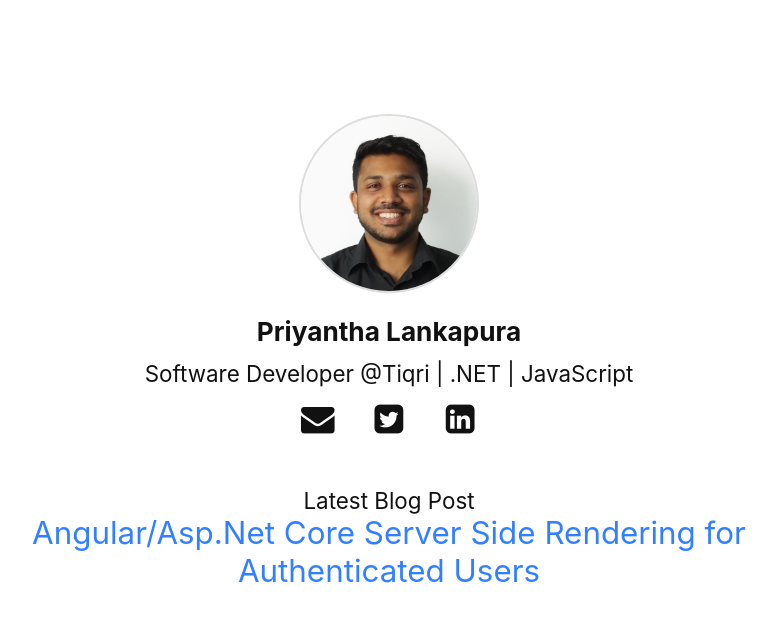
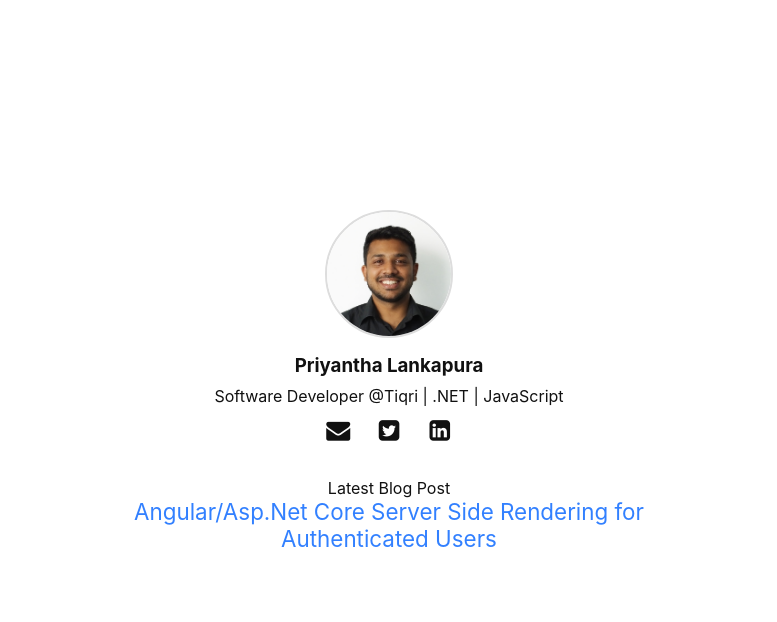
Before and after one commit to lankaapura/lankapura.net, a Jekyll site: the page built from index.html, in a window 1280 px wide. Shown: the top 622 px of the page, without its empty margins (251-1028 px from the left). Built offline with Jekyll 4.4.1, drawn with Linux system fonts in a browser that asks for light colours; nearby versions of some CDN libraries; the list of posts is cut into pages by our own code.

Commit message:
adjust media query

```diff
--- a/_sass/home.scss
+++ b/_sass/home.scss
@@ -60,11 +60,11 @@ a {
 	text-align: center;
 	top: 0;
 
-	@media screen and (min-width: 500px) {
-		zoom: 1.7;
+	@media screen and (max-width: 500px) {
+		zoom: 1.6;
 	}
 
-	@media screen and (min-width: 300px) {
+	@media screen and (max-width: 300px) {
 		zoom: 1.4;
 	}
 
```
